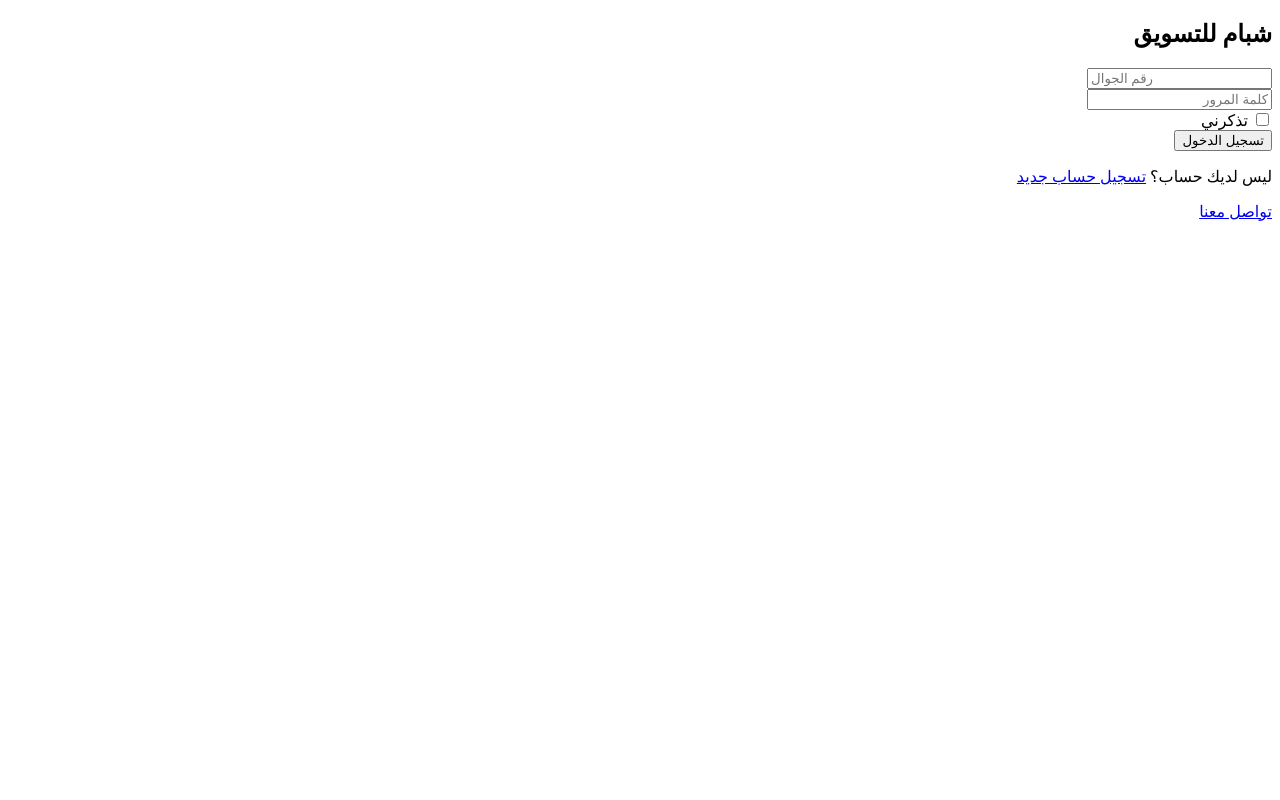
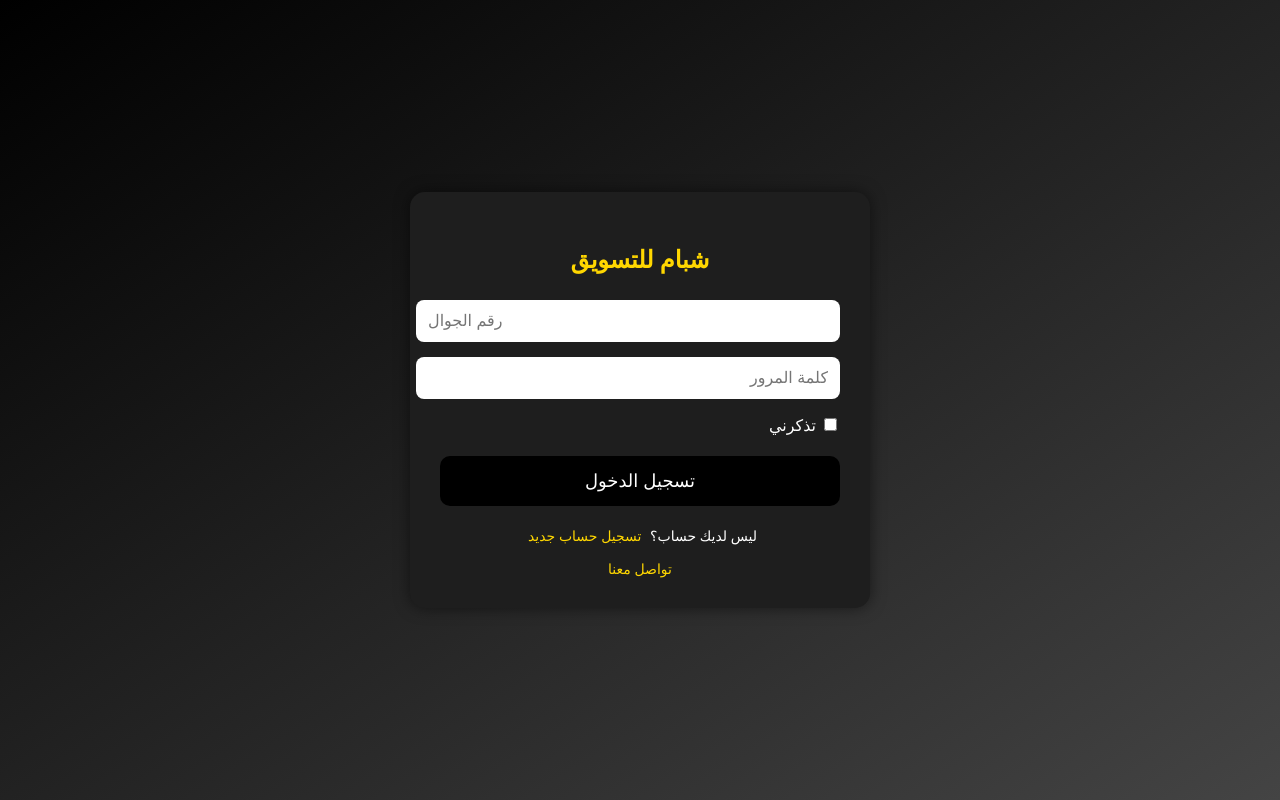
Before and after one commit to Malik77749/Shibam-ye, a plain HTML site: page index.html in a window 1280 px wide. Drawn offline with nearby package versions, Linux system fonts and the light colour scheme.

Commit message:
index.html

```diff
--- a/index.html
+++ b/index.html
@@ -2,16 +2,92 @@
 <html lang="ar" dir="rtl">
 <head>
   <meta charset="UTF-8">
-  <title>شبام للتسويق</title>
+  <title>تسجيل الدخول - شبام للتسويق</title>
   <meta name="viewport" content="width=device-width, initial-scale=1.0">
   <style>
-    /* [تم اختصار الأنماط للحفاظ على التركيز] */
+    body {
+      margin: 0;
+      font-family: 'Segoe UI', sans-serif;
+      background: linear-gradient(to bottom right, #000, #444);
+      color: white;
+      display: flex;
+      align-items: center;
+      justify-content: center;
+      height: 100vh;
+    }
+
+    .login-container {
+      background-color: #1e1e1e;
+      padding: 30px;
+      border-radius: 15px;
+      box-shadow: 0 0 15px rgba(0,0,0,0.5);
+      width: 90%;
+      max-width: 400px;
+    }
+
+    .login-container h2 {
+      text-align: center;
+      margin-bottom: 25px;
+      color: #ffd700;
+    }
+
+    .input-group {
+      margin-bottom: 15px;
+    }
+
+    .input-group input {
+      width: 100%;
+      padding: 12px;
+      border: none;
+      border-radius: 8px;
+      font-size: 16px;
+    }
+
+    .remember {
+      display: flex;
+      align-items: center;
+      margin-bottom: 20px;
+    }
+
+    .remember input {
+      margin-left: 8px;
+    }
+
+    .login-btn {
+      width: 100%;
+      background-color: black;
+      color: white;
+      padding: 14px;
+      border: none;
+      border-radius: 10px;
+      font-size: 18px;
+      cursor: pointer;
+      transition: 0.3s;
+    }
+
+    .login-btn:hover {
+      background-color: #333;
+    }
+
+    .bottom-links {
+      margin-top: 20px;
+      text-align: center;
+      font-size: 14px;
+    }
+
+    .bottom-links a {
+      color: #ffd700;
+      text-decoration: none;
+      margin: 0 5px;
+    }
+
+    .bottom-links a:hover {
+      text-decoration: underline;
+    }
   </style>
 </head>
 <body>
 
-<!-- صفحة تسجيل الدخول -->
-<div id="loginPage" class="login-page">
 <div class="login-container">
   <h2>شبام للتسويق</h2>
   <form id="loginForm">
@@ -27,17 +103,40 @@
       <label for="rememberMe">تذكرني</label>
     </div>
 
-      <button type="submit" class="login-btn" onclick="handleLogin()">تسجيل الدخول</button>
+    <button type="submit" class="login-btn">تسجيل الدخول</button>
 
     <div class="bottom-links">
-        <p>ليس لديك حساب؟ <a href="#" onclick="showRegister()">تسجيل حساب جديد</a></p>
+      <p>ليس لديك حساب؟ <a href="register.html">تسجيل حساب جديد</a></p>
       <a href="#" onclick="showContact()">تواصل معنا</a>
     </div>
   </form>
 </div>
-</div>
 
-<!-- مكتبة Supabase -->
-<script src="https://cdn.jsdelivr.net/npm/@supabase/supabase-js@2.0.0/dist/supabase.min.js"></script>
+<script>
+  document.getElementById('loginForm').addEventListener('submit', function(e) {
+    e.preventDefault();
+
+    // هنا يمكنك إضافة التحقق من بيانات الدخول
+    const phone = document.getElementById('phone').value;
+    const password = document.getElementById('password').value;
+
+    // تخزين حالة تسجيل الدخول
+    localStorage.setItem('isLoggedIn', 'true');
+    localStorage.setItem('userPhone', phone);
+
+    // الانتقال إلى الصفحة الرئيسية
+    window.location.href = 'index.html';
+  });
+
+  function showContact() {
+    alert("للتواصل معنا: 777492635\nواتساب: 777492635");
+  }
+
+  // إذا كان المستخدم مسجل الدخول بالفعل، توجيهه مباشرة للصفحة الرئيسية
+  if(localStorage.getItem('isLoggedIn') === 'true') {
+    window.location.href = 'index.html';
+  }
+</script>
+
 </body>
 </html>
```
Lines whose indentation alone changed are shown as unchanged.
